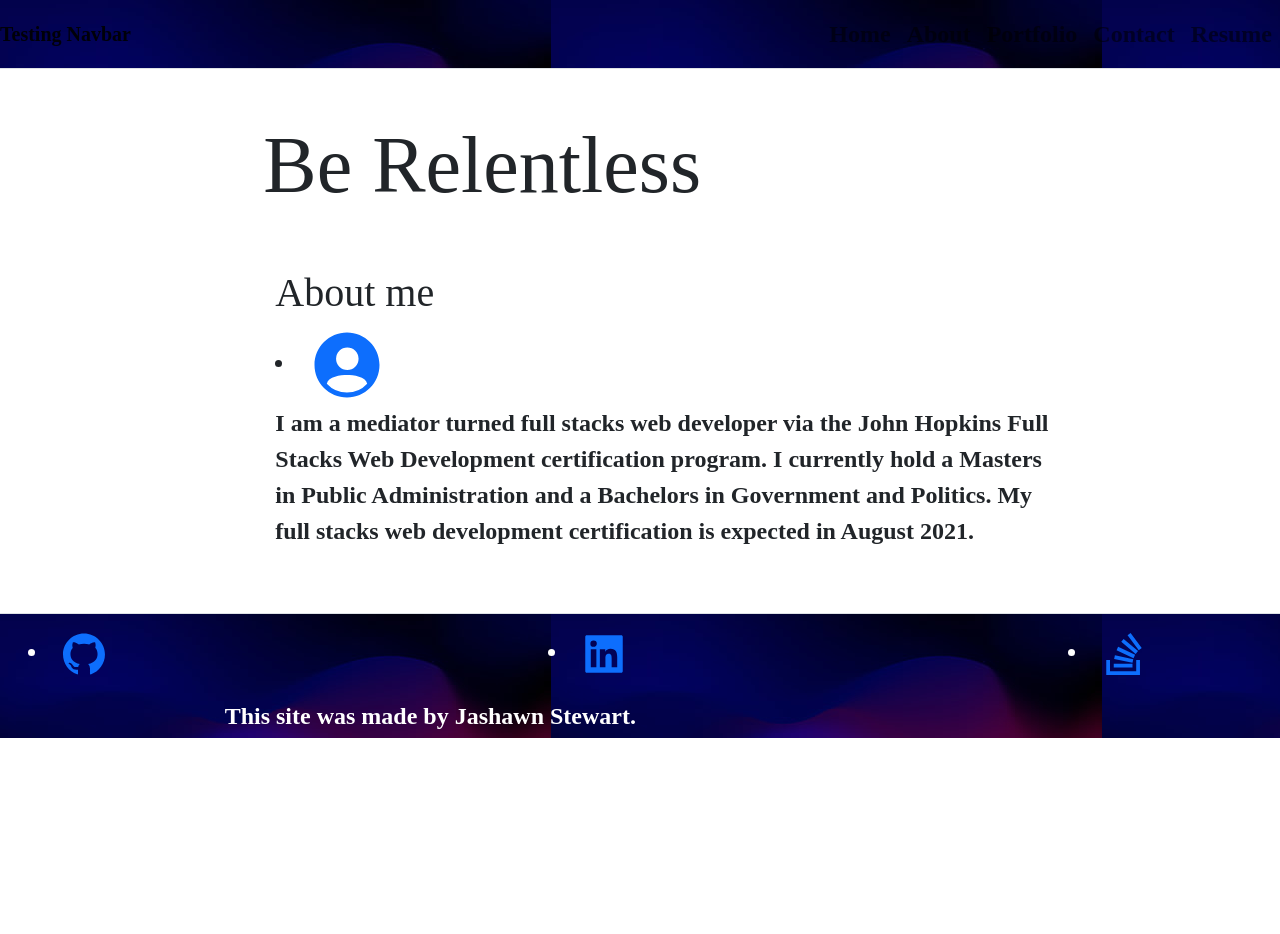
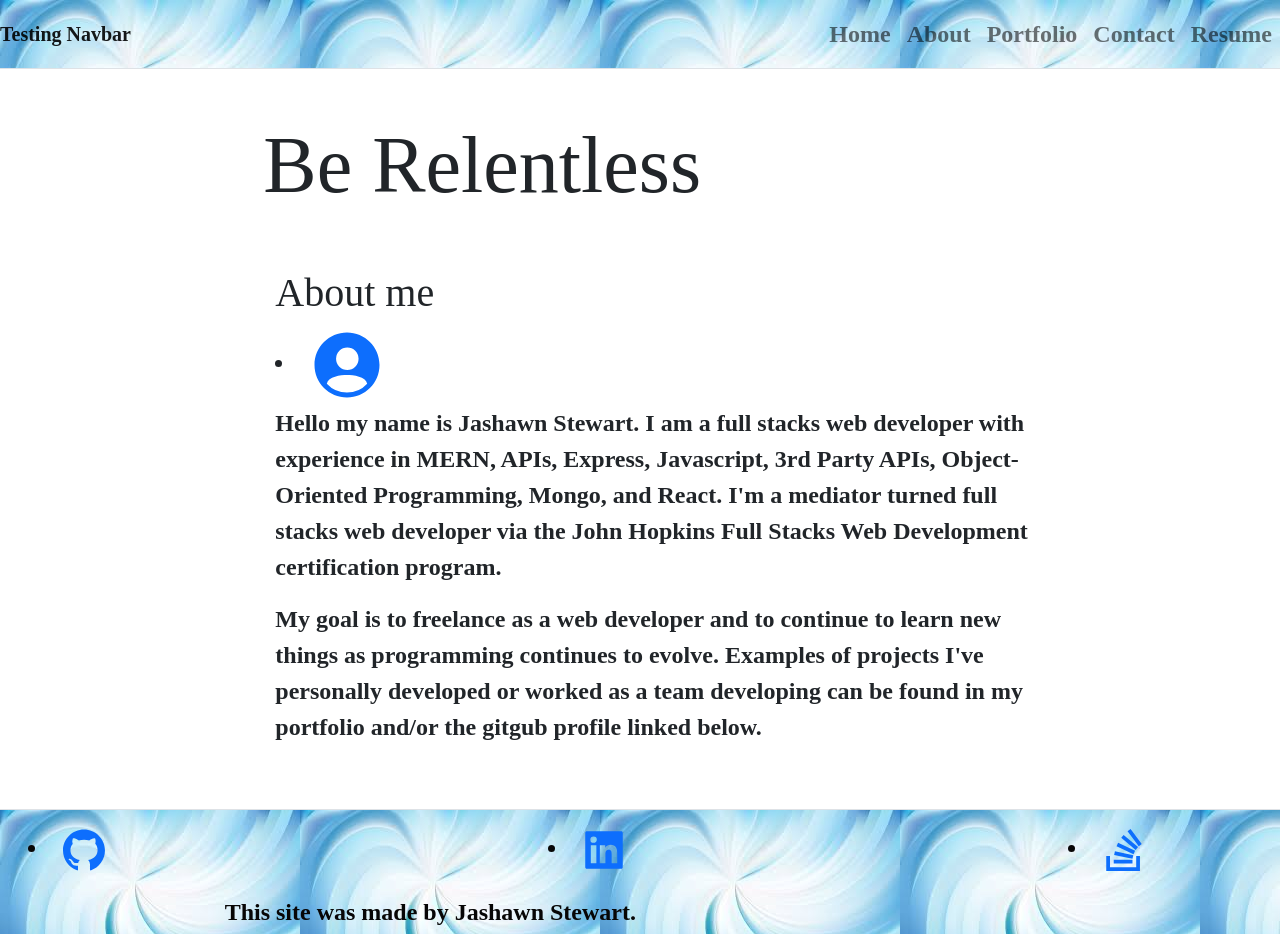
Before and after one commit to Jashawns/myreactportfolio, a React (Create React App) app: page /about in a window 1280 px wide. Before the commit the page ends 800 px from the top, so only its background shows below. Built offline with nearby package versions, Linux system fonts and the light colour scheme.

Commit message:
styling and about

```diff
--- a/src/index.css
+++ b/src/index.css
@@ -18,12 +18,12 @@ body {
 
 
 .mt-5, .navbar {
-  background-image: url('../src/assets/images/swirl.jpeg');
+  background-image: url('../src/assets/images/swirls.jpeg');
   font-family: "Poor Richard";
   font-size: 24px;
   font-display: #fff;
   font-weight: bolder;
-  color: #fff;
+  color: rgb(7, 6, 6);
 
 }
 
--- a/src/pages/AboutPage.js
+++ b/src/pages/AboutPage.js
@@ -19,8 +19,13 @@ function AboutPage(props) {
                         <li><a href="https://workfeelsgood.com/wp-content/uploads/2018/11/shutterstock_1016302528_editorial-start-button-new-career-1200x628-768x402.jpg" target="_blank" rel="noopener noreferrer"><strong><IoPersonCircleSharp size="5rem" color=""></IoPersonCircleSharp></strong></a></li>
 
                         <p>
-                        I am a mediator turned full stacks web developer via the John Hopkins Full Stacks Web Development certification program. I currently hold a Masters in Public Administration and a Bachelors in Government and Politics. My full stacks web development certification is expected in August 2021.
+                        Hello my name is Jashawn Stewart. I am a full stacks web developer with experience in MERN, APIs, Express, Javascript, 3rd Party APIs, Object-Oriented Programming, Mongo, and React. I'm a mediator turned full stacks web developer via the John Hopkins Full Stacks Web Development certification program.
                         </p>
+
+                        <p>
+                        My goal is to freelance as a web developer and to continue to learn new things as programming continues to evolve. Examples of projects I've personally developed or worked as a team developing can be found in my portfolio and/or the gitgub profile linked below.
+                        </p>
+
 
                 </Content>
 
--- a/src/pages/HomePage.js
+++ b/src/pages/HomePage.js
@@ -1,9 +1,7 @@
 // import { Carousel } from 'bootstrap';
 import React from 'react';
-import Carousel from '../components/Carousel';
 import Hero from '../components/Hero';
 import myImage from '../assets/images/myImage.jpeg';
-import { Col} from 'react-bootstrap';
 
 
 function HomePage(props) {
```
Also changed, not shown: src/assets/images/swirls.jpeg (added).
